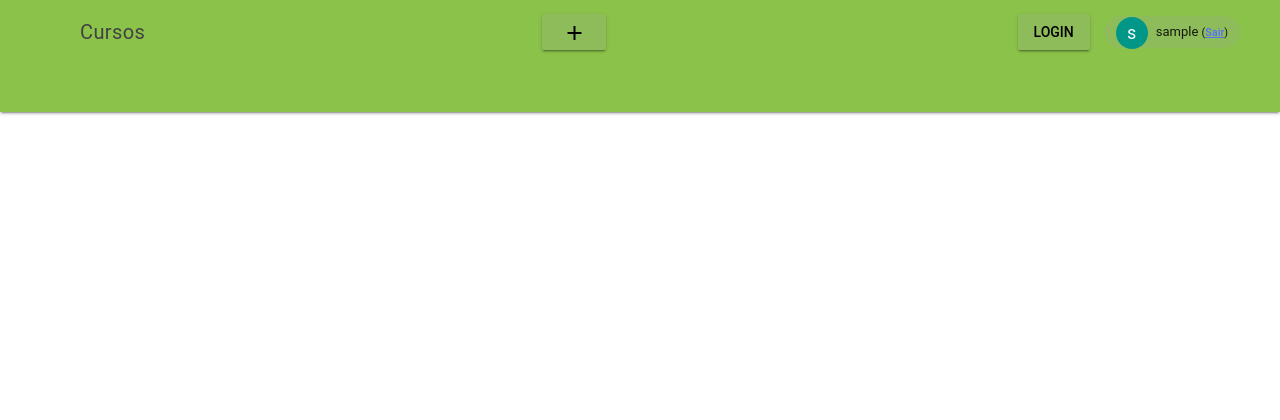
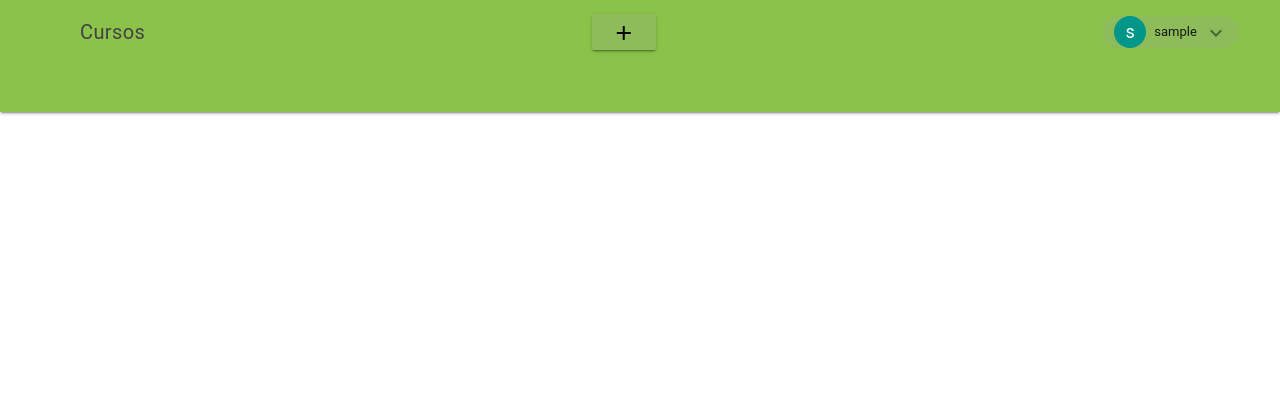
Before and after one commit to diegorwc/projeto_ppi_2, a Django app: page /cursos/ in a window 1280 px wide. Shown: the top 420 px of the page. Run offline with Django 3.2, Linux system fonts and the light colour scheme; the visitor is signed in with stand-in values (Sample User, id 1); data that the repository does not hold is empty.

Commit message:
ajustes finos no front end de login

```diff
--- a/PPI2/timetable/static/css/timetable.css
+++ b/PPI2/timetable/static/css/timetable.css
@@ -181,3 +181,7 @@ button#login_button.mdl-button.mdl-js-button.mdl-js-ripple-effect.mdl-button--ra
 .mdl-chip {
   background-color: #8fbc5b;
 }
+
+.mdl-menu > a {
+  text-decoration: none;
+}
--- a/PPI2/timetable/templates/timetable/base.html
+++ b/PPI2/timetable/templates/timetable/base.html
@@ -25,18 +25,33 @@
         <div class="mdl-layout__header-row">
           {% block header %}{% endblock %}
           <div class="mdl-layout-spacer"></div>
+          {% if user.is_anonymous %}
             <button id="login_button" class="mdl-button mdl-js-button
             mdl-js-ripple-effect mdl-button--raised"
             onclick="document.getElementById('login_modal').style.display='block'">
               Login
             </button>
+          {% endif %}
           {% if user.is_authenticated %}
-            <button type="button" class="mdl-chip">
+            <span class="mdl-chip">
               <span class="mdl-chip__contact mdl-color--teal mdl-color-text--white">
                 {{ user.username.0 }}
               </span>
-              <span class="mdl-chip__text">{{ user.username }} <small>(<a href="{% url 'logout' %}">Sair</a>)</small></span>
+              <span class="mdl-chip__text">{{ user.username }}
+                <!-- <small>(<a href="{% url 'logout' %}">Sair</a>)
+                </small> -->
+                <button type="button" class="mdl-chip__action" id="user_actions">
+                  <i class="material-icons">
+                    keyboard_arrow_down
+                  </i>
                 </button>
+                <ul class="mdl-menu mdl-js-menu mdl-menu--bottom-right mdl-js-ripple-effect"
+                for="user_actions">
+                  <a href="{% url 'logout' %}"><li class="mdl-menu__item">Sair</li></a>
+                  <li class="mdl-menu__item">Alterar senha</li>
+                </ul>
+              </span>
+            </span>
           {% endif %}
         </div>
         {% block tabs_cursos %}{% endblock %}
@@ -84,6 +99,9 @@
       <form class="login_form" method="post" action="{% url 'login' %}">
         {% csrf_token %}
            <div class="container login_modal_content">
+             <div class="modal_header">
+               <h2 class="mdl-dialog__title">Entrar</h2>
+             </div>
              <div class="mdl-textfield mdl-js-textfield">
                <label class="mdl-textfield__label" for="id_username">Usuário</label>
                <input class="mdl-textfield__input" id="id_username" type="text"
```
Lines whose indentation alone changed are shown as unchanged.
